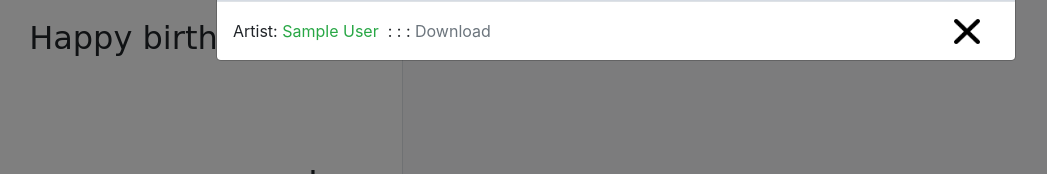
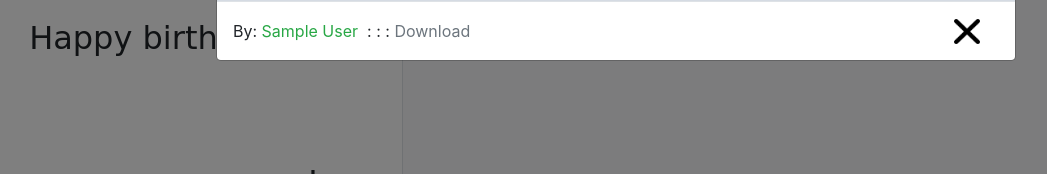
Before and after one commit to yaquake/birthday_present, a Django app: a page that uses main/templates/index.html in a window 1280 px wide, after a click that opens the changed part. Shown: the part 626-800 px from the top of the page, without its empty margins (24-1071 px from the left). Run offline with Django 3.2, Linux system fonts and the light colour scheme; tables that the repository leaves empty hold one stand-in row (values such as "Sample post"); grey boxes marked "Sample" are stand-in pictures; some libraries are stand-ins or nearby versions; some web fonts are replaced.

Commit message:
Design fixes

```diff
--- a/main/templates/index.html
+++ b/main/templates/index.html
@@ -210,7 +210,7 @@
 
                                     </div>
                                     <div class="modal-footer d-flex">
-                                            <div>Artist: <a href="{{ painting.link }}"
+                                            <div>By: <a href="{{ painting.link }}"
                                                                               target="_blank" class="text-success">{{ painting.author }}</a>&nbsp
                                                 : : :
 
```
